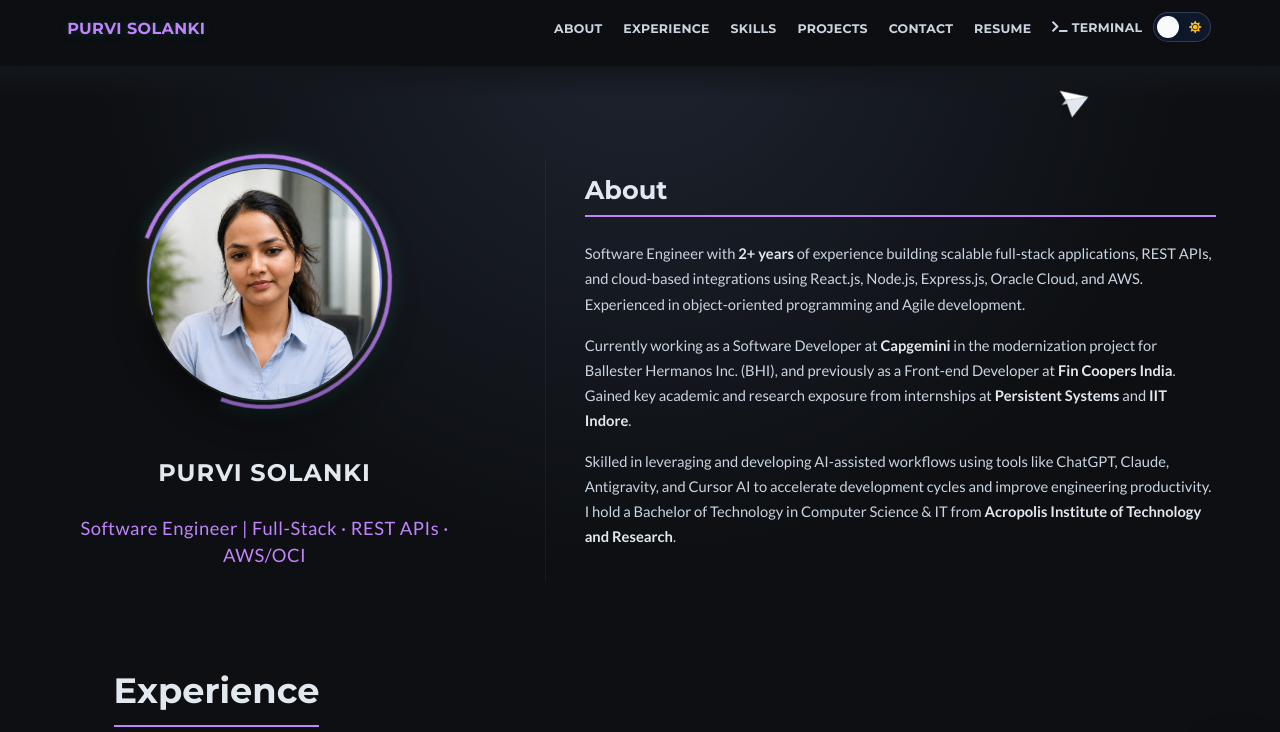
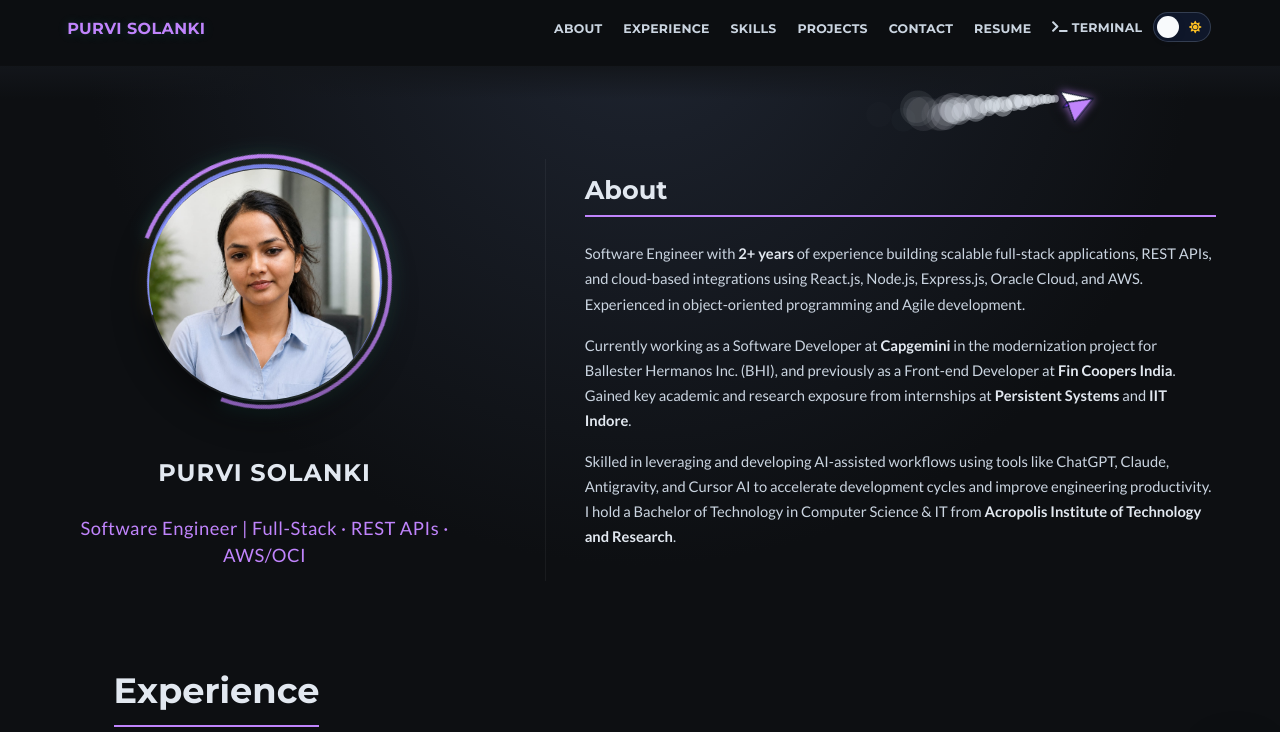
Before and after one commit to Purvisolanki/purvisolanki.github.io, a website built with Vite: page index.html in a window 1280 px wide. Shown: the top 732 px of the page. Built offline with nearby package versions, Linux system fonts and the light colour scheme.

Commit message:
Add dynamic smoke trail and enhance paper plane visibility with outline and theme drop-shadows

```diff
--- a/index.html
+++ b/index.html
@@ -45,15 +45,20 @@
                 </div>
             </div>
         </nav>
+        <!-- Smoke Trail Canvas -->
+        <canvas id="planeSmokeCanvas" class="plane-smoke-canvas"></canvas>
+
         <!-- Flying White Paper Airplane -->
         <div class="paper-plane-container" id="paperPlaneContainer" aria-label="Flying paper airplane">
-            <svg viewBox="0 0 512 512" class="paper-plane-svg" fill="none">
-                <!-- Main Body/Left Wing -->
-                <path d="M496 16L16 256l192 64 288-304z" fill="#ffffff" />
-                <!-- Right Wing -->
-                <path d="M496 16L208 320l288 176z" fill="#e2e8f0" />
-                <!-- Center Fold / Flap shadow -->
-                <path d="M208 320v112l64-80z" fill="#cbd5e1" />
+            <svg viewBox="0 0 512 512" class="paper-plane-svg">
+                <g stroke="#0f172a" stroke-width="18" stroke-linejoin="round" stroke-linecap="round">
+                    <!-- Main Body/Left Wing -->
+                    <path d="M496 16L16 256l192 64 288-304z" fill="#ffffff" />
+                    <!-- Right Wing -->
+                    <path d="M496 16L208 320l288 176z" fill="#c084fc" />
+                    <!-- Center Fold / Flap shadow -->
+                    <path d="M208 320v112l64-80z" fill="#7c3aed" />
+                </g>
             </svg>
         </div>
 
--- a/src/scripts/portfolio.js
+++ b/src/scripts/portfolio.js
@@ -662,10 +662,71 @@
         animCelestialBackground();
     }
 
-    // Gliding left-to-right paper plane animation with minor up/down flutter range
+    // Gliding left-to-right paper plane animation with smoke trail
     (function() {
         var plane = document.getElementById('paperPlaneContainer');
+        var smokeCanvas = document.getElementById('planeSmokeCanvas');
+        var smokeCtx = smokeCanvas ? smokeCanvas.getContext('2d') : null;
         if (!plane) return;
+
+        function resizeSmokeCanvas() {
+            if (!smokeCanvas) return;
+            smokeCanvas.width = window.innerWidth;
+            smokeCanvas.height = window.innerHeight;
+        }
+        if (smokeCanvas) {
+            resizeSmokeCanvas();
+            window.addEventListener('resize', resizeSmokeCanvas);
+        }
+
+        var smokeParticles = [];
+
+        function addSmokeParticle(x, y) {
+            if (!smokeCtx) return;
+            smokeParticles.push({
+                x: x,
+                y: y,
+                vx: -0.6 - Math.random() * 0.4,
+                vy: (Math.random() - 0.5) * 0.3,
+                size: 2.5 + Math.random() * 2,
+                maxSize: 12 + Math.random() * 8,
+                alpha: 0.65,
+                life: 0,
+                maxLife: 35 + Math.random() * 15
+            });
+        }
+
+        function updateAndDrawSmoke() {
+            if (!smokeCtx) return;
+            smokeCtx.clearRect(0, 0, smokeCanvas.width, smokeCanvas.height);
+
+            var isLight = document.body.classList.contains('light-mode');
+
+            for (var i = smokeParticles.length - 1; i >= 0; i--) {
+                var p = smokeParticles[i];
+                p.life++;
+                p.x += p.vx;
+                p.y += p.vy;
+
+                var progress = p.life / p.maxLife;
+                var currentSize = p.size + (p.maxSize - p.size) * progress;
+                var currentAlpha = p.alpha * (1 - progress);
+
+                smokeCtx.beginPath();
+                smokeCtx.arc(p.x, p.y, currentSize, 0, Math.PI * 2);
+
+                if (isLight) {
+                    smokeCtx.fillStyle = 'rgba(100, 116, 139, ' + (currentAlpha * 0.75) + ')';
+                } else {
+                    smokeCtx.fillStyle = 'rgba(226, 232, 240, ' + currentAlpha + ')';
+                }
+                smokeCtx.fill();
+
+                if (p.life >= p.maxLife) {
+                    smokeParticles.splice(i, 1);
+                }
+            }
+        }
 
         var px = -60;
         var py = 85;
@@ -675,21 +736,24 @@
             time += 0.04;
 
             var screenWidth = window.innerWidth;
-            // Flight movement left to right across full viewport
             px += 2.8;
             if (px > screenWidth + 60) {
                 px = -60;
+                smokeParticles = [];
             }
 
-            // Up/down flutter position just below navbar (around Y = 80-95px)
             py = 85 + Math.sin(time) * 8 + Math.cos(time * 2.2) * 3;
-
-            // Glide tilt pointing forward right -> with gentle flutter oscillation
             var angle = 45 + (Math.cos(time) * 6 + Math.sin(time * 2.2) * 2);
 
             plane.style.left = px + 'px';
             plane.style.top = py + 'px';
             plane.style.transform = 'rotate(' + angle + 'deg)';
+
+            // Tail position for smoke emitter (just behind paper plane)
+            if (px > -20 && px < screenWidth + 20) {
+                addSmokeParticle(px + 4, py + 18);
+            }
+            updateAndDrawSmoke();
 
             requestAnimationFrame(animatePlane);
         }
--- a/src/styles/custom.css
+++ b/src/styles/custom.css
@@ -1207,25 +1207,44 @@
     }
 }
 
-/* Interactive Paper Plane Container */
+/* Interactive Paper Plane & Smoke Trail */
+.plane-smoke-canvas {
+    position: fixed;
+    top: 0;
+    left: 0;
+    width: 100vw;
+    height: 100vh;
+    pointer-events: none;
+    z-index: 1049;
+}
+
 .paper-plane-container {
     position: fixed;
     top: 85px; /* position below navbar */
     left: -60px; /* start off-screen left */
-    width: 36px;
-    height: 36px;
+    width: 40px;
+    height: 40px;
     display: flex;
     align-items: center;
     justify-content: center;
     z-index: 1050; /* position above section overlays */
     transform-origin: center center;
     pointer-events: none;
-    filter: drop-shadow(0 4px 8px rgba(0,0,0,0.35));
+    filter: drop-shadow(0 4px 10px rgba(0,0,0,0.55));
 }
 
 .paper-plane-svg {
-    width: 28px;
-    height: 28px;
+    width: 32px;
+    height: 32px;
+    filter: drop-shadow(0 0 4px rgba(192, 132, 252, 0.8));
+}
+
+body.light-mode .paper-plane-container {
+    filter: drop-shadow(0 4px 10px rgba(15, 23, 42, 0.35));
+}
+
+body.light-mode .paper-plane-svg {
+    filter: drop-shadow(0 0 4px rgba(124, 58, 237, 0.7));
 }
 
 @keyframes lightSpeedFlash {
```
